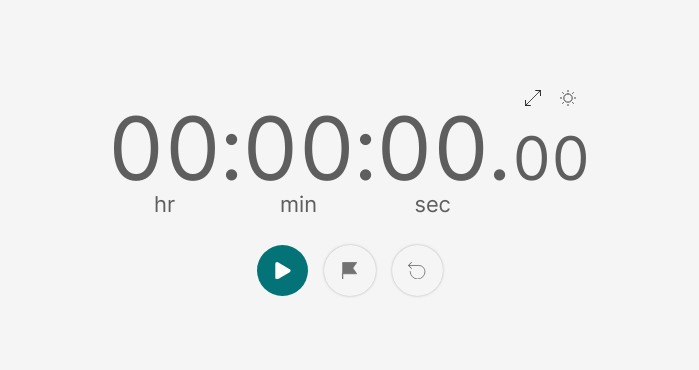
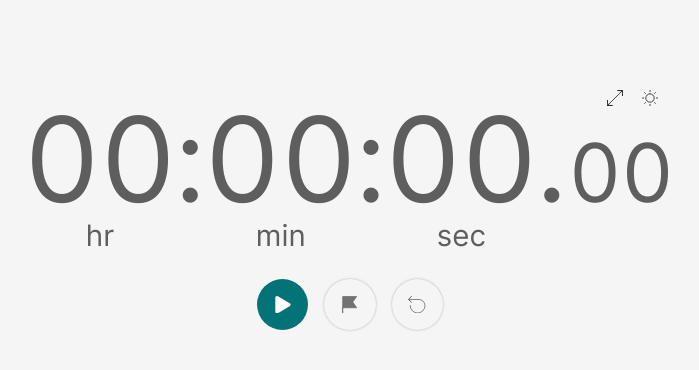
Before and after one commit to borntofrappe/clock, a SvelteKit app: page / in a window 1280 px wide. Shown: the top 370 px of the page, without its empty margins (290-989 px from the left). Built offline with nearby package versions, Linux system fonts and the light colour scheme.

Commit message:
update padding
manage padding with one property

add non-zero inline padding for the expanded layout as well to avoid having the display completely stick to the sides

```diff
--- a/src/routes/+page.svelte
+++ b/src/routes/+page.svelte
@@ -181,18 +181,16 @@
 	}
 
 	.layout {
-		padding-block-start: max(10vb, 1rem);
-		padding-inline: 5%;
+		padding: max(10vb, 1rem) 2rem 1rem;
 		display: flex;
 		flex-direction: column;
 		block-size: 100svb;
-		max-inline-size: 60ch;
+		max-inline-size: 70ch;
 		margin-inline: auto;
 	}
 
 	.layout.expand {
-		padding-block-start: 0;
-		padding-inline: 0;
+		padding: 0 1rem;
 		max-inline-size: 80ch;
 		justify-content: center;
 	}
```
